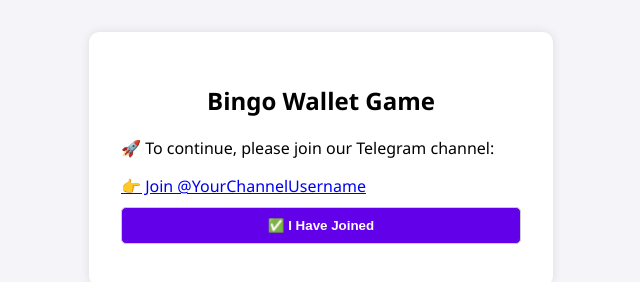
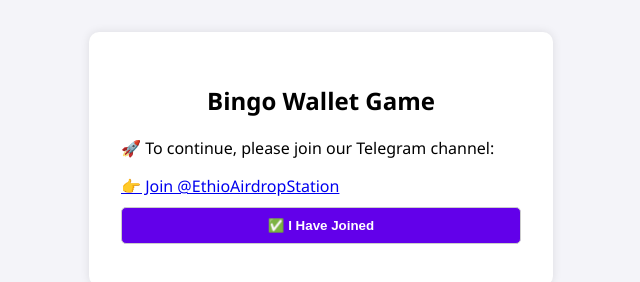
Before and after one commit to Libertad18/NEAEAGOVET, a plain HTML site: page index.html in a window 1280 px wide. Shown: the full height of the page, 319-959 px from the left. Drawn offline with Linux system fonts and the light colour scheme.

Commit message:
Update index.html

```diff
--- a/index.html
+++ b/index.html
@@ -57,8 +57,8 @@
 
     <div id="join-section">
       <p>🚀 To continue, please join our Telegram channel:</p>
-      <a href="https://t.me/YourChannelUsername" target="_blank">
-        👉 Join @YourChannelUsername
+      <a href="https://t.me/EthioAirdropStatione" target="_blank">
+        👉 Join @EthioAirdropStation
       </a>
       <button onclick="checkJoin()">✅ I Have Joined</button>
     </div>
```
